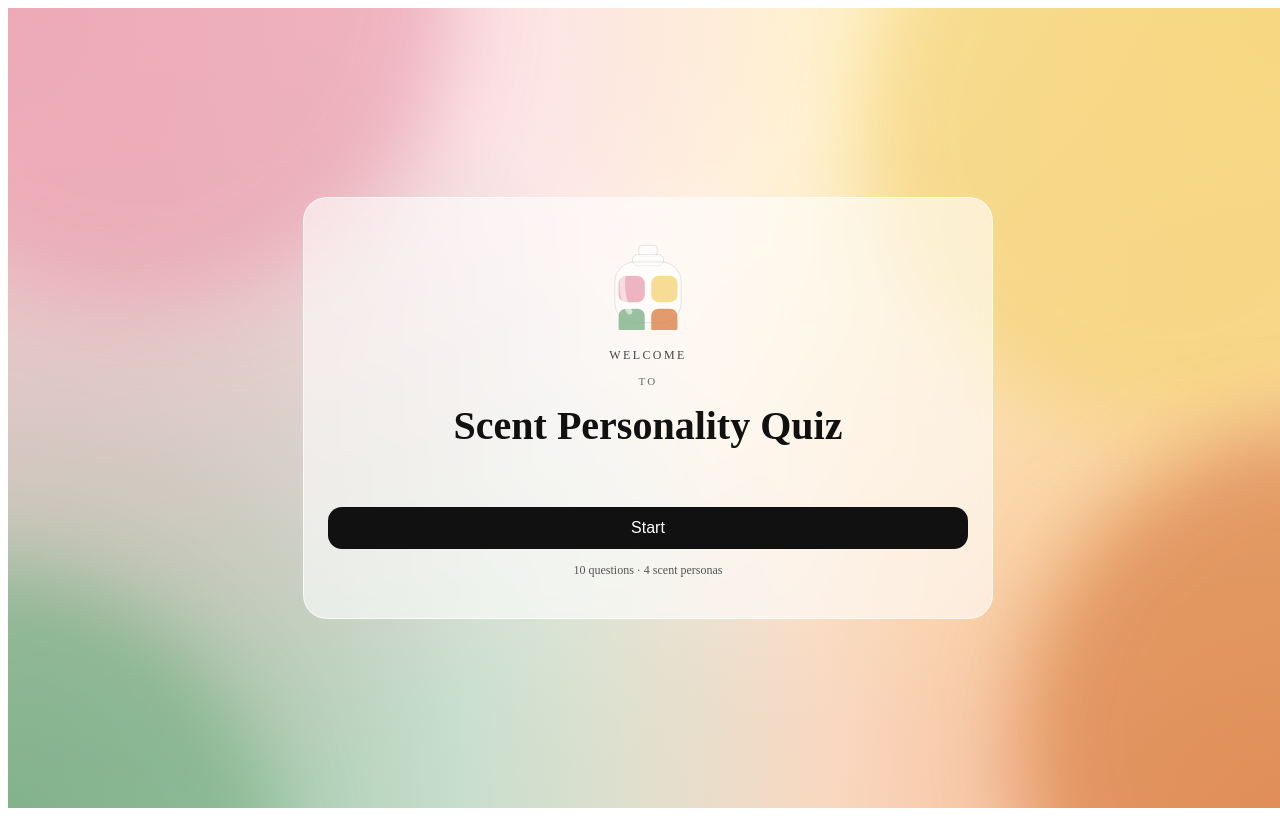
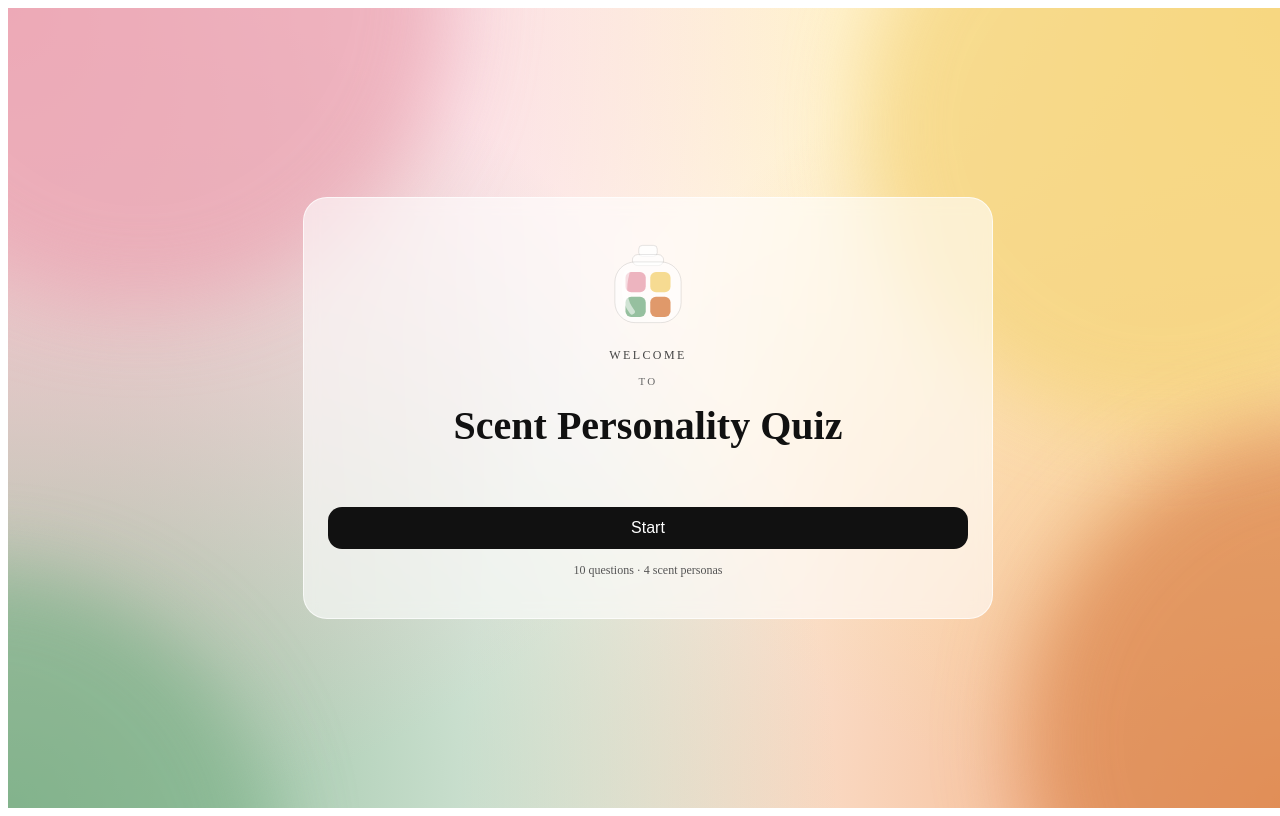
Before and after one commit to qingya012/scent-personality-quiz, a React (Vite) app: page / in a window 1280 px wide. Built offline with nearby package versions, Linux system fonts and the light colour scheme.

Commit message:
update logo

```diff
--- a/src/assets/LogoMark.jsx
+++ b/src/assets/LogoMark.jsx
@@ -1,17 +1,31 @@
 export default function LogoMark({ size = 96 }) {
   const s = size;
-  const r = Math.round(s * 0.22);
 
-  // 你四种 persona 颜色（跟你 theme 统一）
   const floral = "#E9A3B1";
   const fruity = "#F4D37A";
   const woody = "#7FB28A";
   const oriental = "#D9824A";
 
-  // 小格子布局参数（按比例缩放）
-  const pad = s * 0.18;
-  const gap = s * 0.07;
-  const cell = (s - pad * 2 - gap) / 2;
+  // 瓶子参数
+  const capW = s * 0.20;
+  const capH = s * 0.12;
+  const neckW = s * 0.34;
+  const neckH = s * 0.12;
+
+  const bodyX = s * 0.14;
+  const bodyY = s * 0.26;
+  const bodyW = s * 0.72;
+  const bodyH = s * 0.66;
+  const bodyR = s * 0.22;
+
+  // ✅ 四宫格：严格放进瓶身内部（留边距）
+  const innerPad = bodyW * 0.16; // 留白
+  const gridX = bodyX + innerPad;
+  const gridY = bodyY + innerPad * 0.95;
+  const gridW = bodyW - innerPad * 2;
+
+  const gap = gridW * 0.10;
+  const cell = (gridW - gap) / 2;
   const cellR = cell * 0.28;
 
   return (
@@ -25,10 +39,10 @@ export default function LogoMark({ size = 96 }) {
     >
       {/* 瓶盖 */}
       <rect
-        x={s * 0.40}
+        x={(s - capW) / 2}
         y={s * 0.08}
-        width={s * 0.20}
-        height={s * 0.12}
+        width={capW}
+        height={capH}
         rx={s * 0.04}
         fill="rgba(255,255,255,0.75)"
         stroke="rgba(0,0,0,0.10)"
@@ -36,10 +50,10 @@ export default function LogoMark({ size = 96 }) {
 
       {/* 瓶颈 */}
       <rect
-        x={s * 0.33}
+        x={(s - neckW) / 2}
         y={s * 0.18}
-        width={s * 0.34}
-        height={s * 0.12}
+        width={neckW}
+        height={neckH}
         rx={s * 0.06}
         fill="rgba(255,255,255,0.70)"
         stroke="rgba(0,0,0,0.10)"
@@ -47,64 +61,60 @@ export default function LogoMark({ size = 96 }) {
 
       {/* 瓶身 */}
       <rect
-        x={s * 0.14}
-        y={s * 0.26}
-        width={s * 0.72}
-        height={s * 0.66}
-        rx={r}
+        x={bodyX}
+        y={bodyY}
+        width={bodyW}
+        height={bodyH}
+        rx={bodyR}
         fill="rgba(255,255,255,0.55)"
         stroke="rgba(0,0,0,0.10)"
       />
 
-      {/* 四宫格（在瓶身里） */}
-      <g>
-        {/* TL Floral */}
+      {/* 四宫格（保证在瓶身内） */}
       <rect
-          x={pad}
-          y={s * 0.26 + pad * 0.85}
+        x={gridX}
+        y={gridY}
         width={cell}
         height={cell}
         rx={cellR}
         fill={floral}
-          opacity="0.80"
+        opacity="0.82"
       />
-        {/* TR Fruity */}
       <rect
-          x={pad + cell + gap}
-          y={s * 0.26 + pad * 0.85}
+        x={gridX + cell + gap}
+        y={gridY}
         width={cell}
         height={cell}
         rx={cellR}
         fill={fruity}
-          opacity="0.80"
+        opacity="0.82"
       />
-        {/* BL Woody */}
       <rect
-          x={pad}
-          y={s * 0.26 + pad * 0.85 + cell + gap}
+        x={gridX}
+        y={gridY + cell + gap}
         width={cell}
         height={cell}
         rx={cellR}
         fill={woody}
-          opacity="0.80"
+        opacity="0.82"
       />
-        {/* BR Oriental */}
       <rect
-          x={pad + cell + gap}
-          y={s * 0.26 + pad * 0.85 + cell + gap}
+        x={gridX + cell + gap}
+        y={gridY + cell + gap}
         width={cell}
         height={cell}
         rx={cellR}
         fill={oriental}
-          opacity="0.80"
+        opacity="0.82"
       />
-      </g>
 
-      {/* 高光（让它更像玻璃） */}
+      {/* 玻璃高光 */}
       <path
         d={`
-          M ${s * 0.24} ${s * 0.34}
-          C ${s * 0.20} ${s * 0.50}, ${s * 0.22} ${s * 0.68}, ${s * 0.30} ${s * 0.80}
+          M ${bodyX + bodyW * 0.18} ${bodyY + bodyH * 0.18}
+          C ${bodyX + bodyW * 0.12} ${bodyY + bodyH * 0.42},
+            ${bodyX + bodyW * 0.14} ${bodyY + bodyH * 0.66},
+            ${bodyX + bodyW * 0.26} ${bodyY + bodyH * 0.82}
         `}
         stroke="rgba(255,255,255,0.55)"
         strokeWidth={s * 0.06}
```
Also changed, not shown: 6 other files (tests, documents, lock files or other folders). Lines whose indentation alone changed are shown as unchanged.
